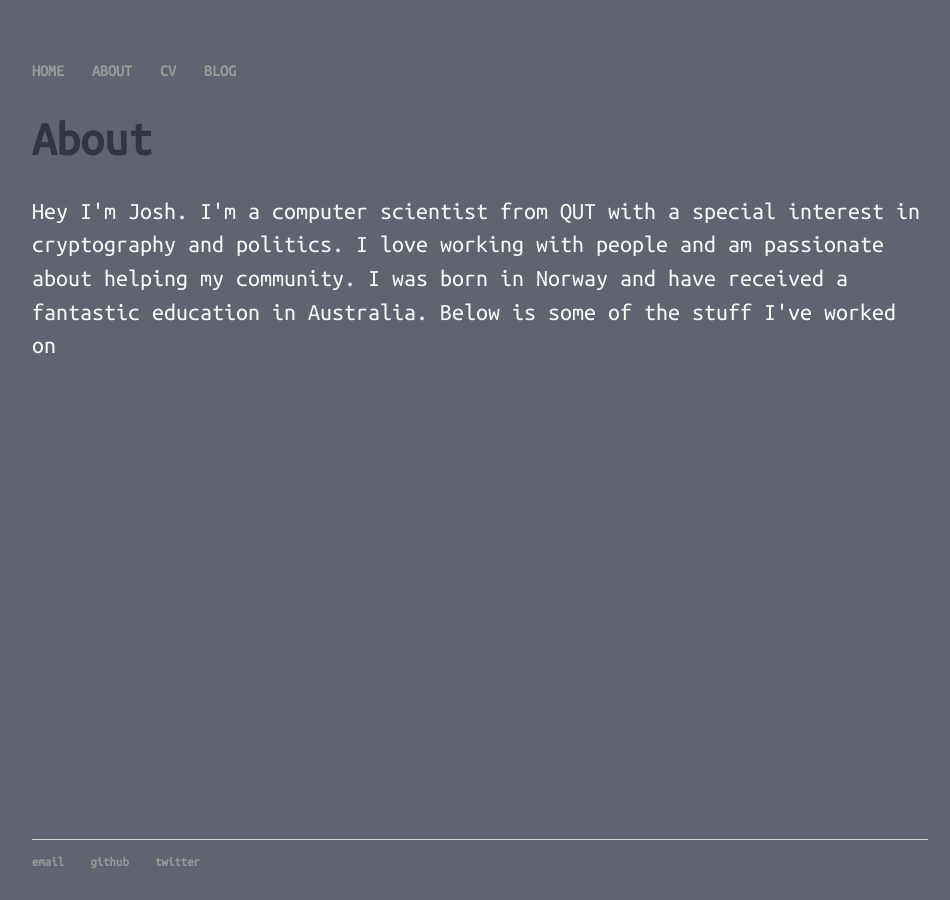
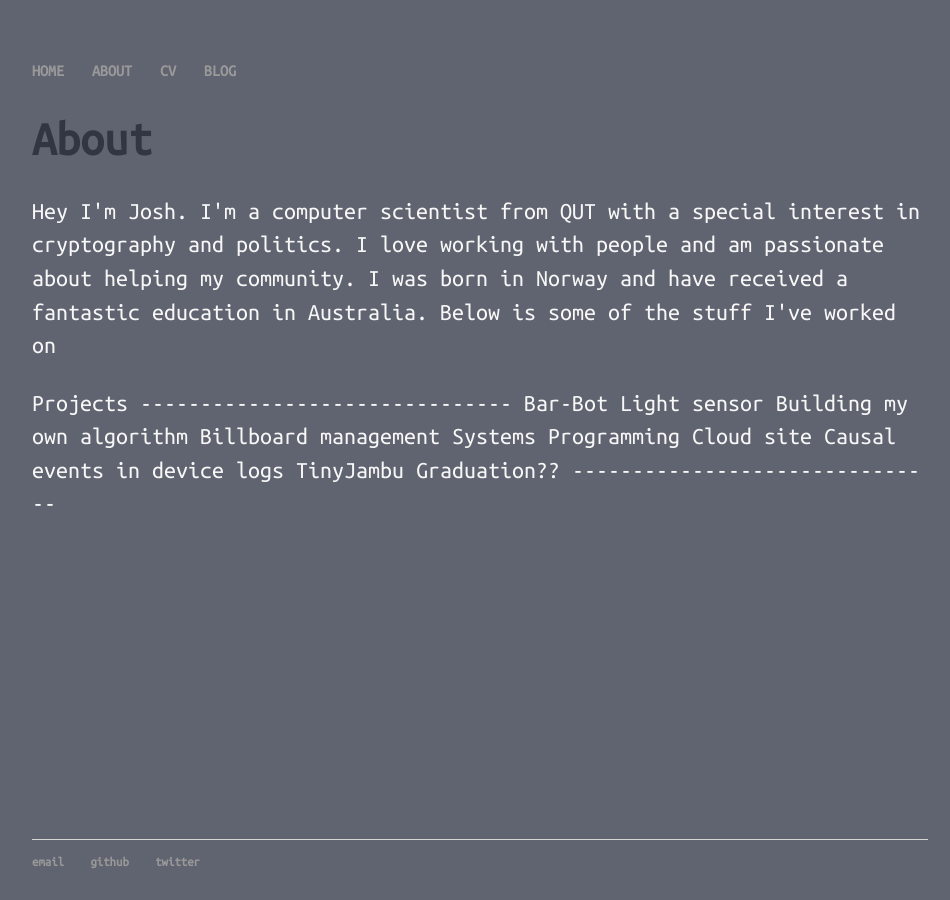
Before and after one commit to HagemannJ/HagemannJ.github.io, a Jekyll site: the page built from about/index.html, in a window 1280 px wide. Shown: the whole page, without its empty margins (160-1110 px from the left). Built offline with Jekyll 4.4.1, drawn with Linux system fonts in a browser that asks for light colours.

Commit message:
Added template for projects

```diff
--- a/about/index.html
+++ b/about/index.html
@@ -6,4 +6,28 @@ title: About Joshua Hagemann
 		<div class="about">
 			<h1>About</h1>
 			<p>Hey I'm Josh. I'm a computer scientist from QUT with a special interest in cryptography and politics. I love working with people and am passionate about helping my community. I was born in Norway and have received a fantastic education in Australia. Below is some of the stuff I've worked on</p>
+
+			<p>
+				Projects
+				-------------------------------
+				Bar-Bot
+
+				Light sensor
+
+				Building my own algorithm
+
+				Billboard management
+
+				Systems Programming
+
+				Cloud site
+
+				Causal events in device logs
+
+				TinyJambu
+
+				Graduation??
+				-------------------------------
+
+			</p>
 		</div>
```
